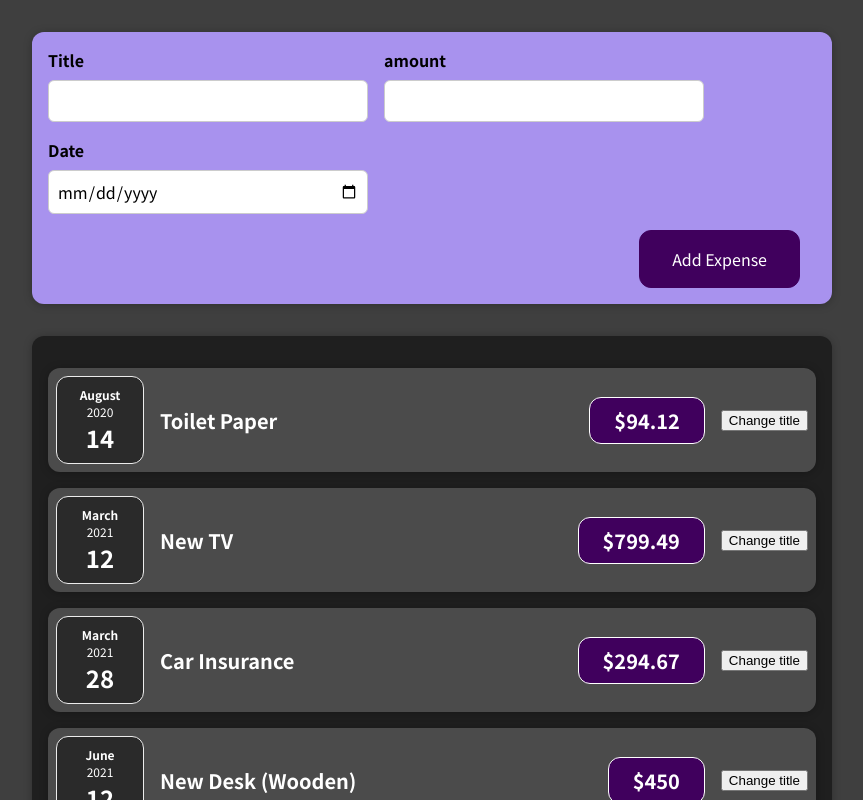
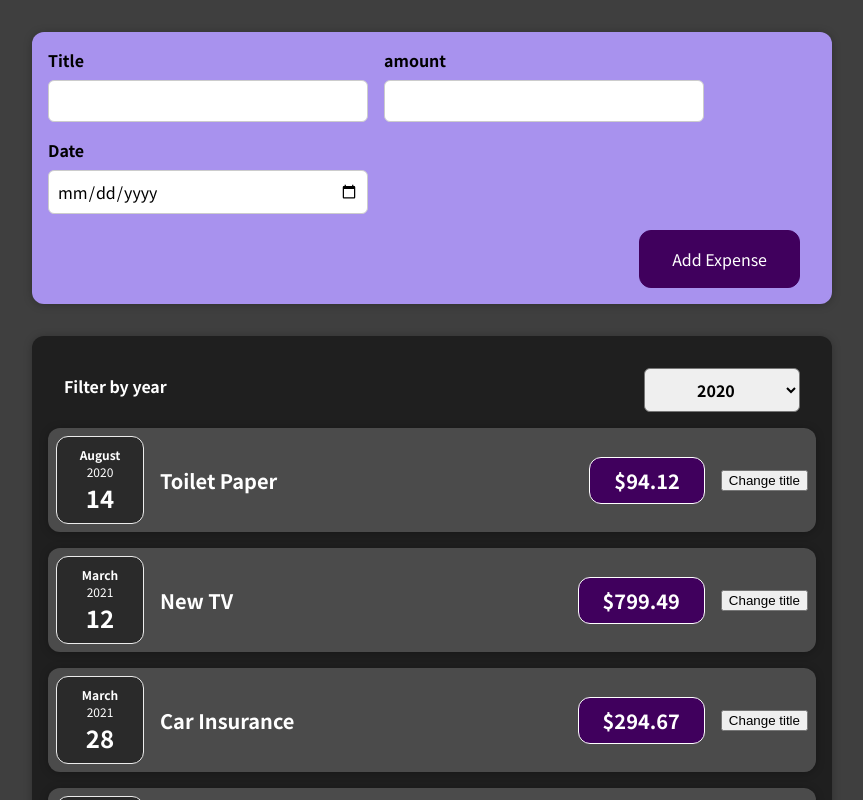
Before and after one commit to suneelkumarbh/react-course, a React (Create React App) app in the folder 01-starting-setup/: page / in a window 1280 px wide. Shown: the top 800 px of the page, without its empty margins (208-1071 px from the left). Built offline with nearby package versions, Linux system fonts and the light colour scheme.

Commit message:
assignment 2

```diff
--- a/01-starting-setup/src/components/Expenses/Expenses.js
+++ b/01-starting-setup/src/components/Expenses/Expenses.js
@@ -1,10 +1,18 @@
 import "./Expenses.css";
 import ExpenseItem from "./ExpenseItem";
 import Card from "../UI/Card";
+import ExpensesFilter from "./ExpensesFilter";
+import { useState } from "react";
 
 const Expenses = (props) => {
+  const [filteredYear, setFilteredYear] = useState("2020");
+  const onYearSelectHandler = (selectedYear) => {
+    setFilteredYear(selectedYear);
+  };
+
   return (
-    <Card className = 'expenses'>
+    <Card className="expenses">
+      <ExpensesFilter selectedYear={filteredYear} onYearSelect={onYearSelectHandler} />
       <ExpenseItem
         title={props.items[0].title}
         amount={props.items[0].amount}
@@ -27,6 +35,6 @@
       />
     </Card>
   );
-}
+};
 
 export default Expenses;
--- /dev/null
+++ b/01-starting-setup/src/components/Expenses/ExpensesFilter.css
@@ -0,0 +1,24 @@
+.expenses-filter {
+  color: white;
+  padding: 0 1rem;
+}
+
+.expenses-filter__control {
+  display: flex;
+  width: 100%;
+  align-items: center;
+  justify-content: space-between;
+  margin: 1rem 0;
+}
+
+.expenses-filter label {
+  font-weight: bold;
+  margin-bottom: 0.5rem;
+}
+
+.expenses-filter select {
+  font: inherit;
+  padding: 0.5rem 3rem;
+  font-weight: bold;
+  border-radius: 6px;
+}
--- /dev/null
+++ b/01-starting-setup/src/components/Expenses/ExpensesFilter.js
@@ -0,0 +1,24 @@
+import React from "react";
+
+import "./ExpensesFilter.css";
+
+const ExpensesFilter = (props) => {
+  const yearSelectHandler = (event) => {
+    props.onYearSelect(event.target.value);
+  };
+  return (
+    <div className="expenses-filter">
+      <div className="expenses-filter__control">
+        <label>Filter by year</label>
+        <select value={props.selectedYear} onChange={yearSelectHandler}>
+          <option value="2022">2022</option>
+          <option value="2021">2021</option>
+          <option value="2020">2020</option>
+          <option value="2019">2019</option>
+        </select>
+      </div>
+    </div>
+  );
+};
+
+export default ExpensesFilter;
```
